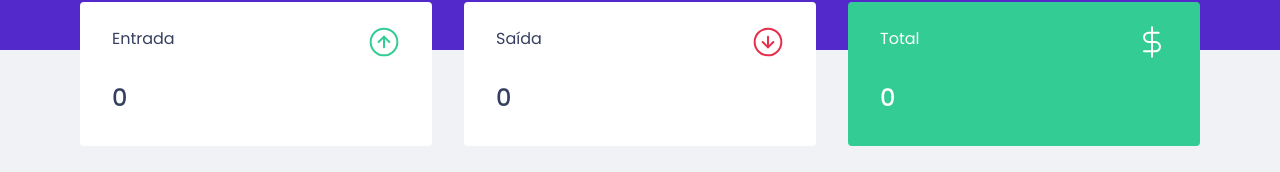
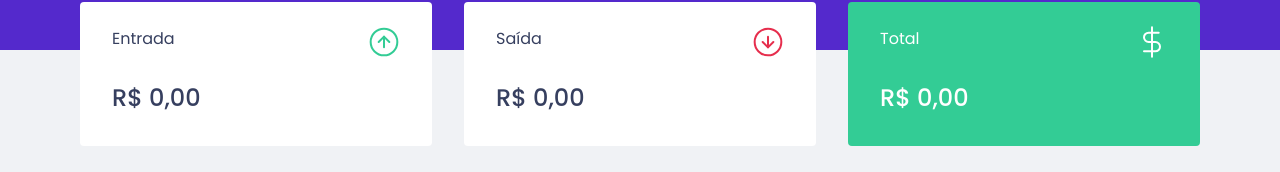
Before and after one commit to PhilipeF/appointiments, a React (Vite) app: page / in a window 1280 px wide. Shown: the part 190-362 px from the top of the page. Built offline with nearby package versions, Linux system fonts and the light colour scheme; no server answers; what miragejs would draw is missing.

Commit message:
formatando os valores

```diff
--- a/src/components/Summary/index.tsx
+++ b/src/components/Summary/index.tsx
@@ -36,7 +36,12 @@
                     <p>Entrada</p>
                     <img src={inCome} alt="iconEntrada" />
                 </header>
-                <strong>{summary.deposit}</strong>
+                <strong>
+                    {new Intl.NumberFormat('pt-BR', {
+                        style: 'currency',
+                        currency: 'BRL'
+                    }).format(summary.deposit)}
+                </strong>
             </div>
 
             <div>
@@ -44,7 +49,12 @@
                     <p>Saída</p>
                     <img src={outCome} alt="iconSaida" />
                 </header>
-                <strong>{summary.withdraws}</strong>
+                <strong>
+                    {new Intl.NumberFormat('pt-BR', {
+                        style: 'currency',
+                        currency: 'BRL'
+                    }).format(summary.withdraws)}
+                </strong>
             </div>
 
             <div className='highlight-background'>
@@ -52,7 +62,12 @@
                     <p>Total</p>
                     <img src={total} alt="Total" />
                 </header>
-                <strong>{summary.total}</strong>
+                <strong>
+                    {new Intl.NumberFormat('pt-BR', {
+                        style: 'currency',
+                        currency: 'BRL'
+                    }).format(summary.total)}
+                </strong>
             </div>
         </Container>
     )
```
